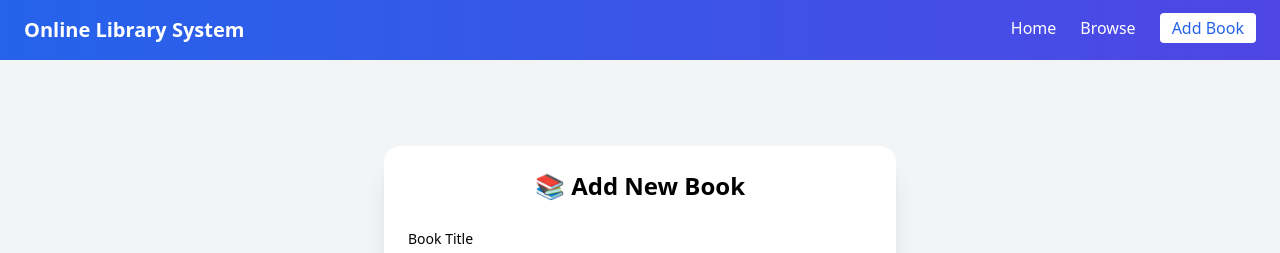
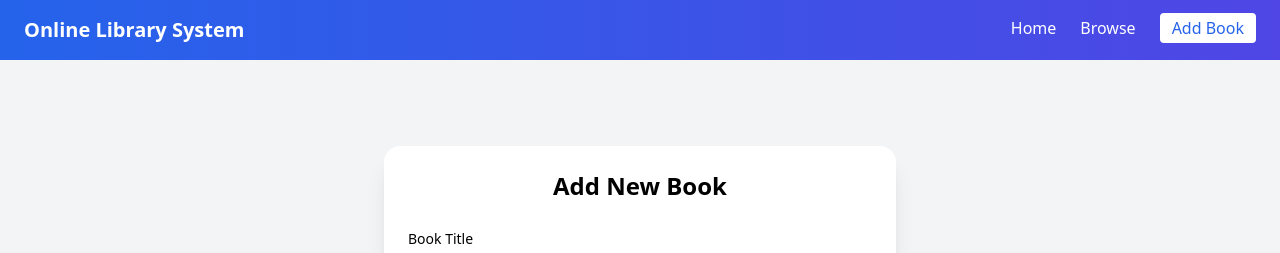
Before and after one commit to mcajoydeb/online-library, a React (Vite) app: page /add-book in a window 1280 px wide. Shown: the top 253 px of the page. Built offline with nearby package versions, Linux system fonts and the light colour scheme.

Commit message:
Code refactered and aligned

```diff
--- a/src/pages/AddBook.jsx
+++ b/src/pages/AddBook.jsx
@@ -45,7 +45,7 @@ function AddBook() {
       <div className="bg-white shadow-xl rounded-2xl w-full max-w-lg p-6">
         {/* Title */}
         <h2 className="text-2xl font-bold text-center mb-6">
-          📚 Add New Book
+           Add New Book
         </h2>
 
         {/* Error */}
--- a/src/pages/BookDetails.jsx
+++ b/src/pages/BookDetails.jsx
@@ -10,7 +10,7 @@ function BookDetails() {
   if (!book) {
     return (
       <div className="p-6 text-center">
-        <h2 className="text-2xl font-bold">Book Not Found 😔</h2>
+        <h2 className="text-2xl font-bold">Book Not Found </h2>
         <Link to="/books" className="text-blue-500 mt-4 inline-block">
           Back to Browse
         </Link>
--- a/src/pages/BrowseBooks.jsx
+++ b/src/pages/BrowseBooks.jsx
@@ -69,7 +69,7 @@ function BrowseBooks() {
       {/* Empty State */}
       {filtered.length === 0 && (
         <p className="text-center text-gray-500 mt-10">
-          No books found 😔
+          No books found
         </p>
       )}
     </div>
```
